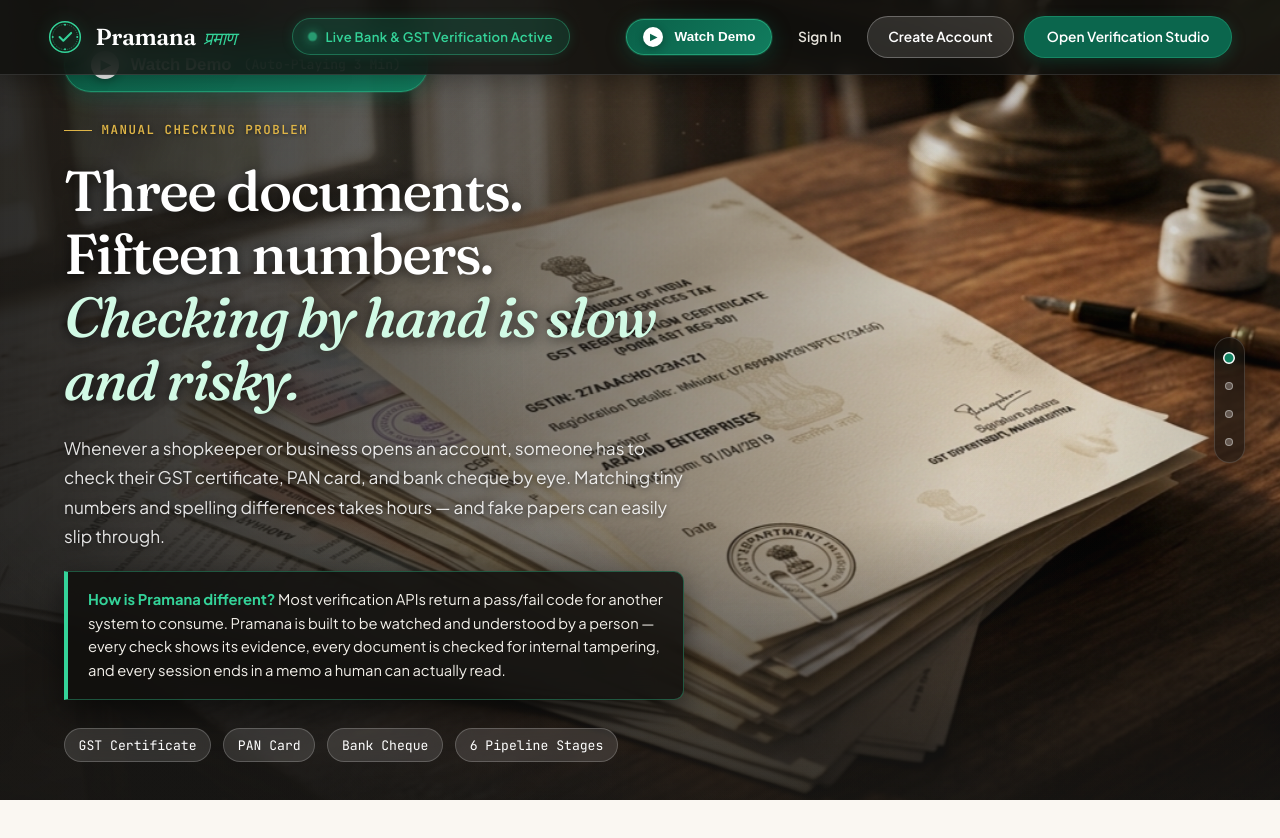
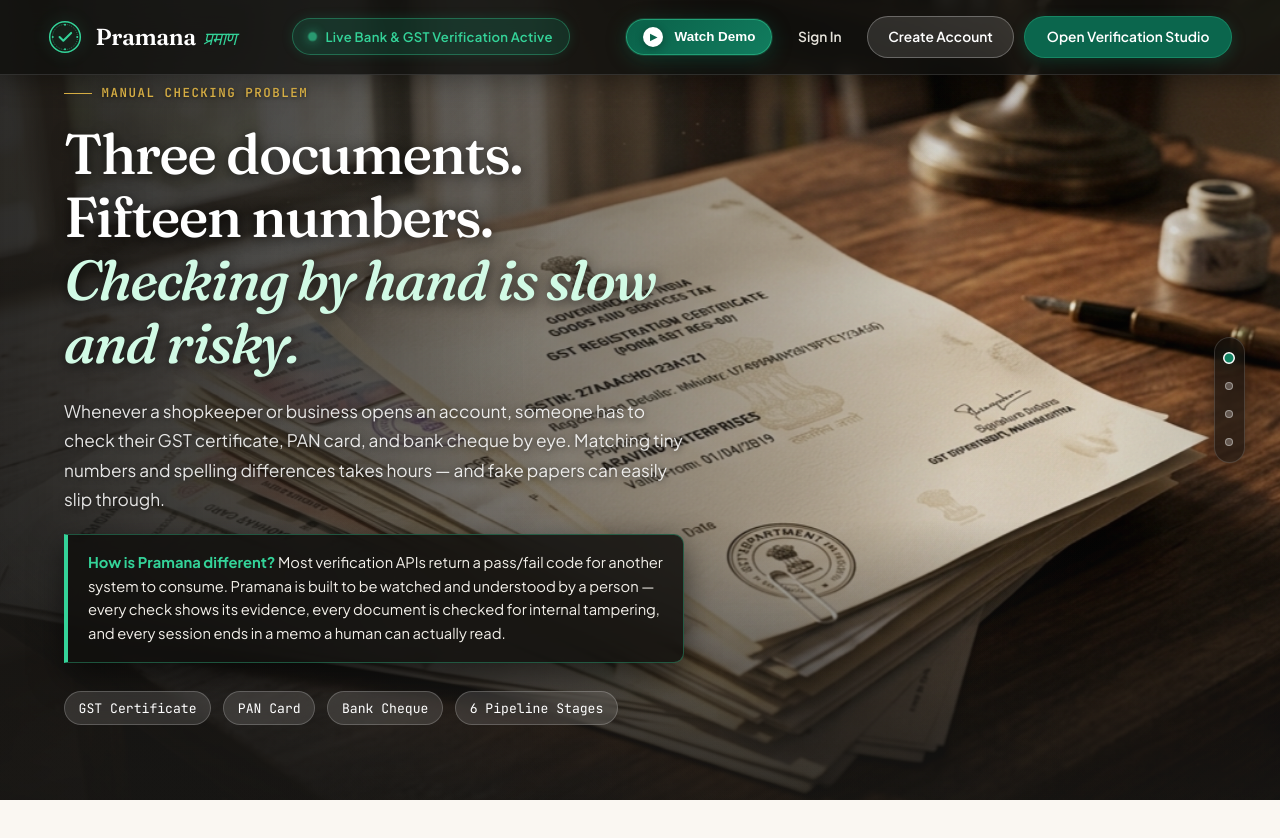
Before and after one commit to karanscosmo/pramana, a website: page public/index.html in a window 1280 px wide. Shown: the top 838 px of the page. Drawn offline with Linux system fonts and the light colour scheme.

Commit message:
style: keep Watch Demo button only on top navigation bar

```diff
--- a/public/index.html
+++ b/public/index.html
@@ -139,13 +139,6 @@
 
         <!-- BEAT 1: The Stack / Implied Problem -->
         <article class="narrative-beat active" data-beat="0">
-          <div style="margin-bottom: 1.25rem;">
-            <button class="hero-watch-demo-btn btn-trigger-watch-demo" id="btn-hero-watch-demo" style="font-size: 1.05rem; padding: 0.75rem 1.6rem;">
-              <span class="play-icon-bubble" style="width: 28px; height: 28px; font-size: 13px;">▶</span>
-              <span>Watch Demo</span>
-              <span class="time-hint">(Auto-Playing 3 Min)</span>
-            </button>
-          </div>
           <div class="beat-kicker">MANUAL CHECKING PROBLEM</div>
           <h1 class="beat-headline">
             Three documents.<br>
```
